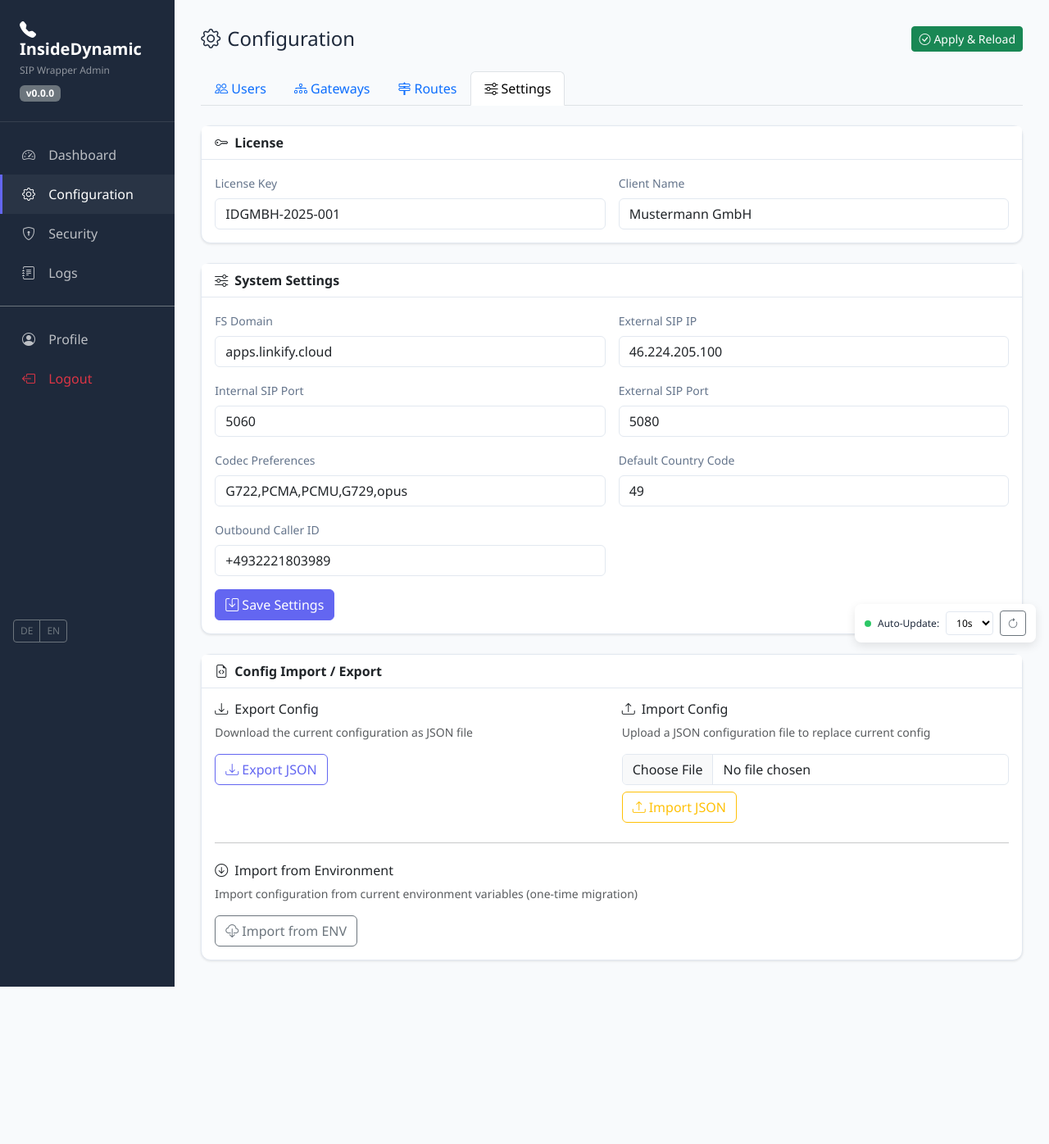
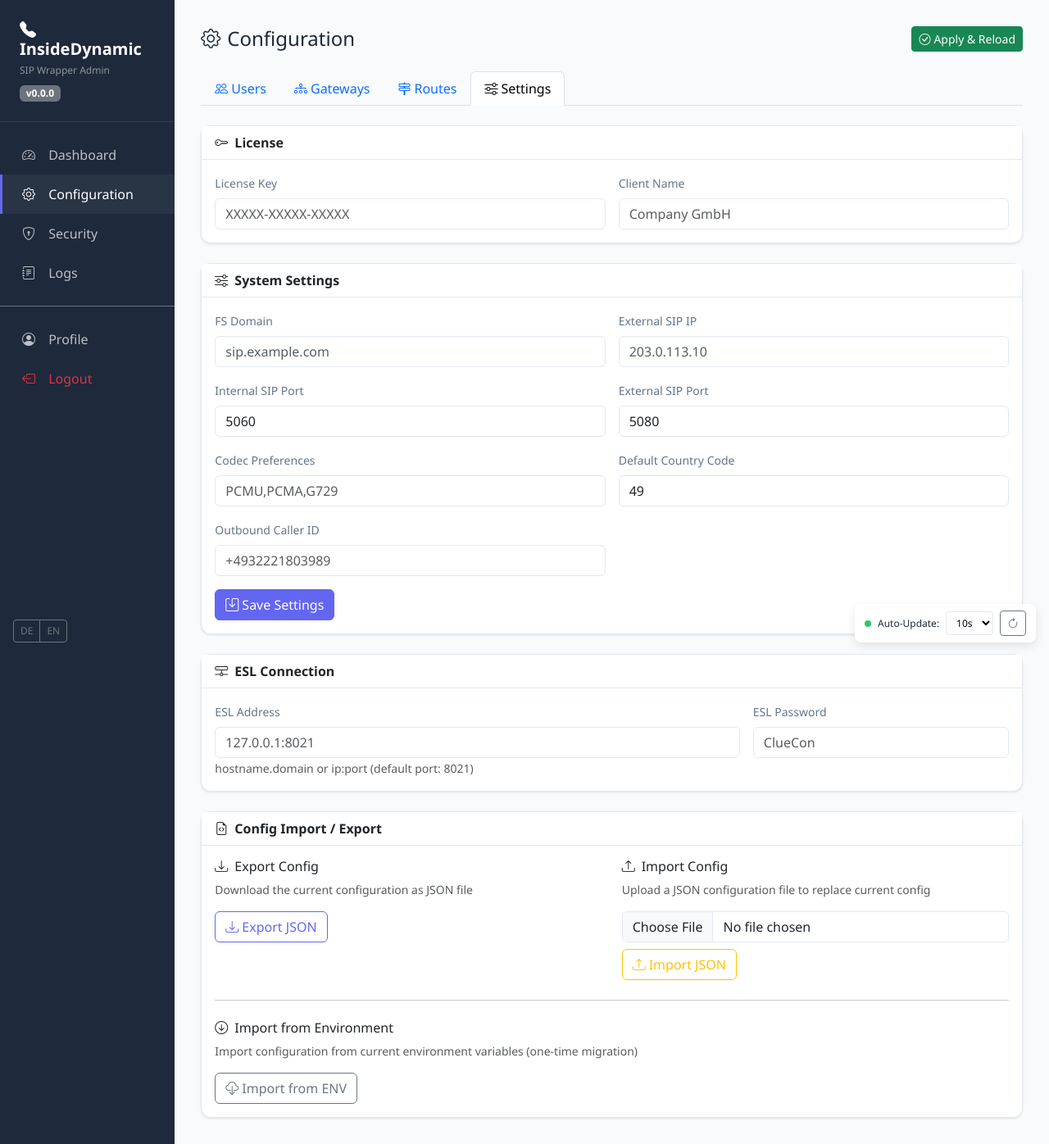
Before and after one commit to insidedynamic-de/sip_wrapper, a Flask app: page /manage in a window 1280 px wide, after a click on "Settings". Shown: the whole page at 82% size. Before the commit the page ends 1204 px from the top, so only its background shows below. Run offline with Flask 3, Linux system fonts and the light colour scheme; the visitor is signed in with stand-in values (Sample User, id 1); some libraries are stand-ins or nearby versions.

Commit message:
feat(esl): Add ESL connection settings and enhance configuration management

```diff
--- a/admin/app.py
+++ b/admin/app.py
@@ -13,6 +13,9 @@ from functools import wraps
 
 # Config store for CRUD operations
 import config_store
+
+# Auto-initialize config from ENV on first run
+config_store.init_config()
 
 # ESL Event Subscriber for real-time FreeSWITCH events
 import esl_events
@@ -116,10 +119,19 @@ app.config['TEMPLATES_AUTO_RELOAD'] = True
 ADMIN_USER = os.environ.get('ADMIN_USER', 'admin')
 ADMIN_PASS = os.environ.get('ADMIN_PASS', 'admin')
 
-# FreeSWITCH connection settings
-FS_HOST = os.environ.get('FS_HOST', '127.0.0.1')
-FS_PORT = int(os.environ.get('FS_PORT', '8021'))
-FS_PASS = os.environ.get('FS_PASS', 'ClueCon')
+# FreeSWITCH ESL connection settings from JSON config
+def _get_esl_config():
+    try:
+        from esl_events import parse_esl_address
+        settings = config_store.get_settings()
+        address = settings.get('esl_address', '127.0.0.1:8021')
+        host, port = parse_esl_address(address)
+        password = settings.get('esl_password', 'ClueCon') or 'ClueCon'
+        return host, port, password
+    except Exception:
+        return ('127.0.0.1', 8021, 'ClueCon')
+
+FS_HOST, FS_PORT, FS_PASS = _get_esl_config()
 
 # Security: IP-based access control for FS commands
 # Format: comma-separated IPs or CIDR ranges
--- a/admin/lang/de.json
+++ b/admin/lang/de.json
@@ -294,6 +294,10 @@
     "codec_prefs": "Codec-Präferenzen",
     "default_country": "Standard-Ländercode",
     "outbound_caller_id": "Ausgehende Anrufer-ID",
-    "save_settings": "Einstellungen speichern"
+    "save_settings": "Einstellungen speichern",
+    "esl_settings": "ESL-Verbindung",
+    "esl_address": "ESL-Adresse",
+    "esl_password": "ESL-Passwort",
+    "esl_hint": "hostname.domain oder ip:port (Standard-Port: 8021)"
   }
 }
--- a/admin/lang/en.json
+++ b/admin/lang/en.json
@@ -294,6 +294,10 @@
     "codec_prefs": "Codec Preferences",
     "default_country": "Default Country Code",
     "outbound_caller_id": "Outbound Caller ID",
-    "save_settings": "Save Settings"
+    "save_settings": "Save Settings",
+    "esl_settings": "ESL Connection",
+    "esl_address": "ESL Address",
+    "esl_password": "ESL Password",
+    "esl_hint": "hostname.domain or ip:port (default port: 8021)"
   }
 }
--- a/admin/static/js/admin.js
+++ b/admin/static/js/admin.js
@@ -1,5 +1,6 @@
 // SIP Wrapper Admin JavaScript
 
+const _base = window.BASE_URL || '';
 let refreshIntervalId = null;
 const STORAGE_KEY = 'adminRefreshInterval';
 
@@ -18,7 +19,7 @@ function initTranslations(translations) {
 
 // Language switching
 function setLang(lang) {
-    fetch('/api/set-lang', {
+    fetch(_base + '/api/set-lang', {
         method: 'POST',
         headers: {'Content-Type': 'application/json'},
         body: JSON.stringify({lang: lang})
@@ -28,7 +29,7 @@ function setLang(lang) {
 // Refresh status from API
 function refreshStatus() {
     // Refresh main status (gateways, users, profiles)
-    fetch('/api/status')
+    fetch(_base + '/api/status')
         .then(r => r.json())
         .then(data => {
             updateDashboardUI(data);
@@ -57,7 +58,7 @@ function refreshLogsSilent() {
     const container = document.getElementById('logs-preview-container');
     if (!container) return;
 
-    fetch('/api/logs?count=10')
+    fetch(_base + '/api/logs?count=10')
         .then(r => r.json())
         .then(data => {
             if (!data.logs || data.logs.length === 0) {
@@ -92,7 +93,7 @@ function refreshActiveCalls() {
     const card = document.getElementById('active-calls-card');
     if (!container || !card) return;
 
-    fetch('/api/active-calls')
+    fetch(_base + '/api/active-calls')
         .then(r => r.json())
         .then(data => {
             // Update call count in stat card
@@ -165,7 +166,7 @@ function refreshCDRSilent() {
     const container = document.getElementById('cdr-container');
     if (!container) return;
 
-    fetch('/api/cdr?count=10')
+    fetch(_base + '/api/cdr?count=10')
         .then(r => r.json())
         .then(data => {
             if (!data.calls || data.calls.length === 0) {
@@ -361,7 +362,7 @@ function refreshCDR() {
 
     container.innerHTML = '<div class="p-3 text-center text-muted"><i class="bi bi-arrow-clockwise spin me-2"></i>Loading...</div>';
 
-    fetch('/api/cdr?count=10')
+    fetch(_base + '/api/cdr?count=10')
         .then(r => r.json())
         .then(data => {
             if (!data.calls || data.calls.length === 0) {
--- a/admin/static/js/manage.js
+++ b/admin/static/js/manage.js
@@ -25,14 +25,16 @@ function showToast(title, message, type = 'info') {
     bsToast.show();
 }
 
-// API helpers
+// API helpers (BASE_URL for reverse proxy support)
+const _base = window.BASE_URL || '';
+
 async function apiGet(url) {
-    const res = await fetch(url);
+    const res = await fetch(_base + url);
     return res.json();
 }
 
 async function apiPost(url, data) {
-    const res = await fetch(url, {
+    const res = await fetch(_base + url, {
         method: 'POST',
         headers: { 'Content-Type': 'application/json' },
         body: JSON.stringify(data)
@@ -41,7 +43,7 @@ async function apiPost(url, data) {
 }
 
 async function apiPut(url, data) {
-    const res = await fetch(url, {
+    const res = await fetch(_base + url, {
         method: 'PUT',
         headers: { 'Content-Type': 'application/json' },
         body: JSON.stringify(data)
@@ -50,7 +52,7 @@ async function apiPut(url, data) {
 }
 
 async function apiDelete(url) {
-    const res = await fetch(url, { method: 'DELETE' });
+    const res = await fetch(_base + url, { method: 'DELETE' });
     return res.json();
 }
 
@@ -98,6 +100,10 @@ async function loadSettings() {
     document.getElementById('setting-external-sip-port').value = settings.external_sip_port || 5080;
     document.getElementById('setting-codec-prefs').value = settings.codec_prefs || '';
     document.getElementById('setting-country-code').value = settings.default_country_code || '49';
+
+    // Load ESL settings
+    document.getElementById('setting-esl-address').value = settings.esl_address || '127.0.0.1:8021';
+    document.getElementById('setting-esl-password').value = settings.esl_password || '';
 
     // Load license
     const license = await apiGet('/api/crud/license');
@@ -554,7 +560,9 @@ async function saveSettings() {
         internal_sip_port: parseInt(document.getElementById('setting-internal-sip-port').value) || 5060,
         external_sip_port: parseInt(document.getElementById('setting-external-sip-port').value) || 5080,
         codec_prefs: document.getElementById('setting-codec-prefs').value,
-        default_country_code: document.getElementById('setting-country-code').value
+        default_country_code: document.getElementById('setting-country-code').value,
+        esl_address: document.getElementById('setting-esl-address').value,
+        esl_password: document.getElementById('setting-esl-password').value
     };
 
     // Save license
@@ -603,7 +611,7 @@ async function applyConfig() {
 
 async function exportConfig() {
     try {
-        const response = await fetch('/api/config/export');
+        const response = await fetch(_base + '/api/config/export');
         if (!response.ok) {
             throw new Error('Export failed');
         }
@@ -645,7 +653,7 @@ async function importConfig() {
         const text = await file.text();
         const json = JSON.parse(text);
 
-        const response = await fetch('/api/config/import', {
+        const response = await fetch(_base + '/api/config/import', {
             method: 'POST',
             headers: { 'Content-Type': 'application/json' },
             body: JSON.stringify(json)
--- a/admin/templates/base.html
+++ b/admin/templates/base.html
@@ -8,6 +8,8 @@
     <link href="{{ url_for('static', filename='vendor/bootstrap-icons/bootstrap-icons.min.css') }}" rel="stylesheet">
     <link href="{{ url_for('static', filename='css/admin.css') }}" rel="stylesheet">
     <script>
+        // Dynamic base URL for reverse proxy support (Coolify etc.)
+        window.BASE_URL = '{{ request.script_root }}';
         // Apply theme immediately to prevent flash
         (function() {
             const mode = localStorage.getItem('themeMode') || 'light';
@@ -39,32 +41,32 @@
                 </div>
                 <ul class="nav flex-column mt-3">
                     <li class="nav-item">
-                        <a class="nav-link {% if request.endpoint == 'dashboard' %}active{% endif %}" href="/">
+                        <a class="nav-link {% if request.endpoint == 'dashboard' %}active{% endif %}" href="{{ url_for('dashboard') }}">
                             <i class="bi bi-speedometer2"></i> {{ t('dashboard') }}
                         </a>
                     </li>
                     <li class="nav-item">
-                        <a class="nav-link {% if request.endpoint == 'manage' %}active{% endif %}" href="/manage">
+                        <a class="nav-link {% if request.endpoint == 'manage' %}active{% endif %}" href="{{ url_for('manage') }}">
                             <i class="bi bi-gear"></i> {{ t('config') }}
                         </a>
                     </li>
                     <li class="nav-item">
-                        <a class="nav-link {% if request.endpoint == 'security' %}active{% endif %}" href="/security">
+                        <a class="nav-link {% if request.endpoint == 'security' %}active{% endif %}" href="{{ url_for('security') }}">
                             <i class="bi bi-shield-lock"></i> {{ t('security') }}
                         </a>
                     </li>
                     <li class="nav-item">
-                        <a class="nav-link {% if request.endpoint == 'logs' %}active{% endif %}" href="/logs">
+                        <a class="nav-link {% if request.endpoint == 'logs' %}active{% endif %}" href="{{ url_for('logs') }}">
                             <i class="bi bi-journal-text"></i> {{ t('logs') }}
                         </a>
                     </li>
                     <li class="nav-item mt-3 border-top border-secondary pt-3">
-                        <a class="nav-link {% if request.endpoint == 'profile' %}active{% endif %}" href="/profile">
+                        <a class="nav-link {% if request.endpoint == 'profile' %}active{% endif %}" href="{{ url_for('profile') }}">
                             <i class="bi bi-person-circle"></i> {{ t('profile') }}
                         </a>
                     </li>
                     <li class="nav-item">
-                        <a class="nav-link text-danger" href="/logout">
+                        <a class="nav-link text-danger" href="{{ url_for('logout') }}">
                             <i class="bi bi-box-arrow-left"></i> {{ t('logout') }}
                         </a>
                     </li>
--- a/admin/templates/dashboard.html
+++ b/admin/templates/dashboard.html
@@ -269,7 +269,7 @@
         <div class="card h-100">
             <div class="card-header py-2 d-flex justify-content-between align-items-center">
                 <span><i class="bi bi-diagram-3 me-2"></i>{{ t('gateway_status') }}</span>
-                <a href="/manage" class="btn btn-sm btn-link py-0">{{ t('config') }} &rarr;</a>
+                <a href="{{ url_for('manage') }}" class="btn btn-sm btn-link py-0">{{ t('config') }} &rarr;</a>
             </div>
             <div class="card-body p-0">
                 {% if gateways %}
@@ -318,7 +318,7 @@
         <div class="card h-100">
             <div class="card-header py-2 d-flex justify-content-between align-items-center">
                 <span><i class="bi bi-people me-2"></i>{{ t('user_registrations') }}</span>
-                <a href="/manage" class="btn btn-sm btn-link py-0">{{ t('config') }} &rarr;</a>
+                <a href="{{ url_for('manage') }}" class="btn btn-sm btn-link py-0">{{ t('config') }} &rarr;</a>
             </div>
             <div class="card-body p-0">
                 {% if registrations %}
--- a/admin/templates/login.html
+++ b/admin/templates/login.html
@@ -7,6 +7,7 @@
     <link href="{{ url_for('static', filename='vendor/bootstrap/bootstrap.min.css') }}" rel="stylesheet">
     <link href="{{ url_for('static', filename='vendor/bootstrap-icons/bootstrap-icons.min.css') }}" rel="stylesheet">
     <link href="{{ url_for('static', filename='css/login.css') }}" rel="stylesheet">
+    <script>window.BASE_URL = '{{ request.script_root }}';</script>
 </head>
 <body>
     <div class="login-card">
--- a/admin/templates/manage.html
+++ b/admin/templates/manage.html
@@ -258,6 +258,26 @@
             </div>
         </div>
 
+        <!-- ESL Connection Settings -->
+        <div class="card mb-4">
+            <div class="card-header">
+                <i class="bi bi-hdd-network me-2"></i>{{ t('system.esl_settings') or 'ESL Connection' }}
+            </div>
+            <div class="card-body">
+                <div class="row g-3">
+                    <div class="col-md-8">
+                        <label class="form-label">{{ t('system.esl_address') or 'ESL Address' }}</label>
+                        <input type="text" class="form-control" id="setting-esl-address" placeholder="127.0.0.1:8021">
+                        <small class="text-muted">{{ t('system.esl_hint') or 'hostname.domain or ip:port (default port: 8021)' }}</small>
+                    </div>
+                    <div class="col-md-4">
+                        <label class="form-label">{{ t('system.esl_password') or 'ESL Password' }}</label>
+                        <input type="password" class="form-control" id="setting-esl-password" placeholder="ClueCon">
+                    </div>
+                </div>
+            </div>
+        </div>
+
         <!-- Config Import/Export -->
         <div class="card">
             <div class="card-header">
```
Also changed, not shown: admin/config_store.py (+27 -3 lines), admin/esl_events.py (+34 -4 lines), admin/static/js/login.js (+5 -3 lines), admin/static/js/security.js (+6 -4 lines), admin/templates/logs.html (+6 -6 lines), admin/templates/profile.html (+6 -6 lines), admin/wrapper_config.json (+9 -3 lines), .claude/settings.local.json.
